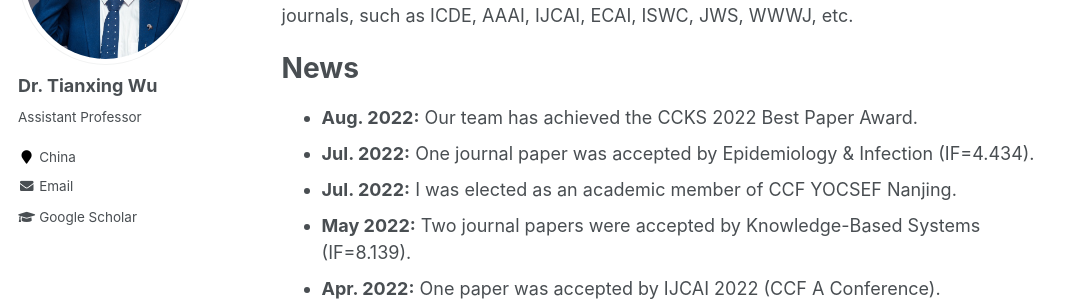
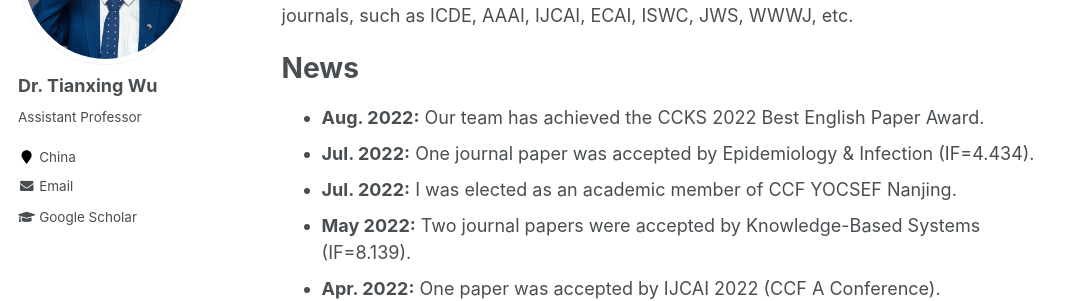
Before and after one commit to tianxing-wu/tianxing-wu.github.io, a Jekyll site: the page built from _pages/about.md, in a window 1280 px wide and 900 px high, scrolled down 353 px. Shown: the part 153-454 px from the top of the window, without its empty margins (0-1082 px from the left). Built offline with Jekyll 4.4.1, drawn with Linux system fonts in a browser that asks for light colours.

Commit message:
info update

```diff
--- a/_pages/about.md
+++ b/_pages/about.md
@@ -19,7 +19,7 @@ In the above research areas, I have published over 30 papers in top-tier confere
 
 News
 ======
-* **Aug. 2022:** Our team has achieved the CCKS 2022 Best Paper Award.
+* **Aug. 2022:** Our team has achieved the CCKS 2022 Best English Paper Award.
 * **Jul. 2022:** One journal paper was accepted by Epidemiology & Infection (IF=4.434).
 * **Jul. 2022:** I was elected as an academic member of CCF YOCSEF Nanjing.
 * **May  2022:** Two journal papers were accepted by Knowledge-Based Systems (IF=8.139).
```
Also changed, not shown: _pages/awards.md (+1 -0 lines), _pages/students.md (+1 -1 lines), 1 other file.
